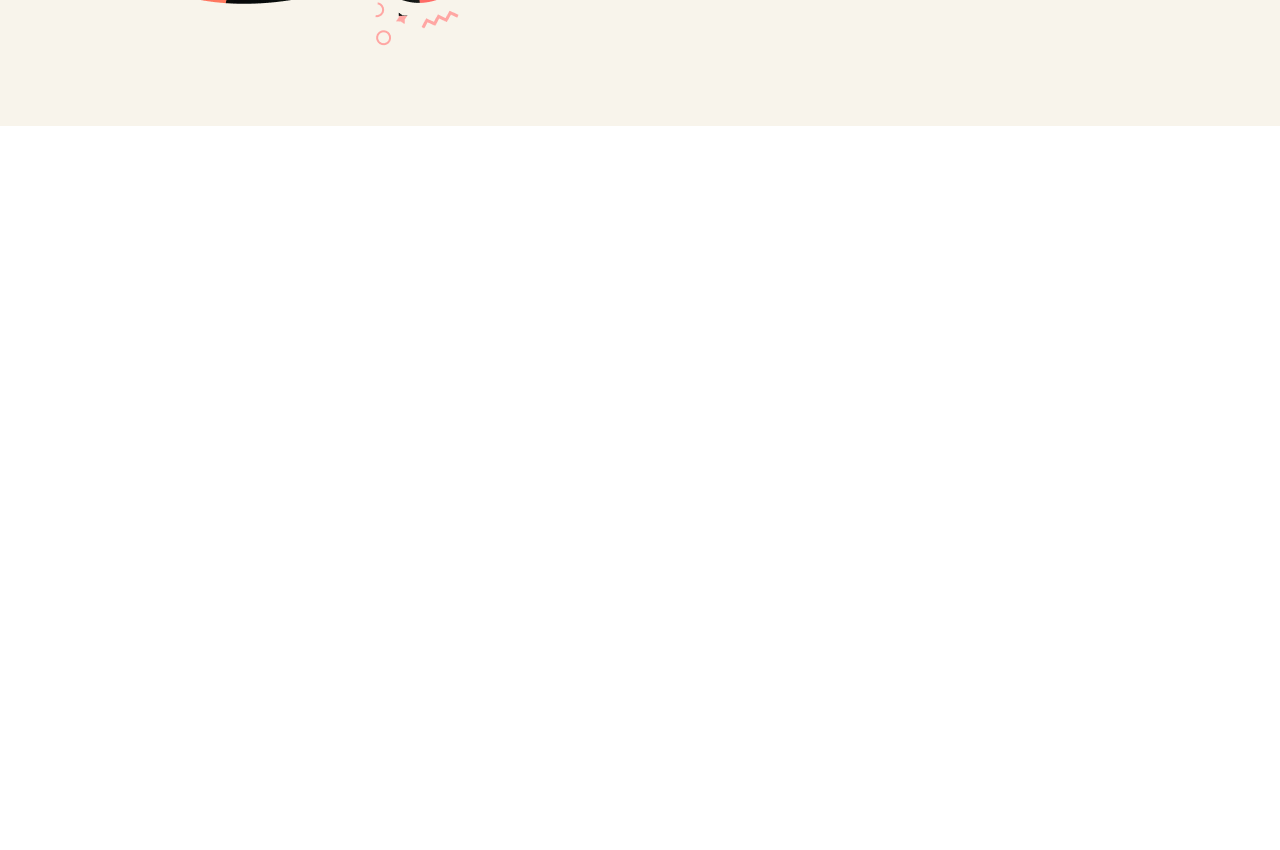
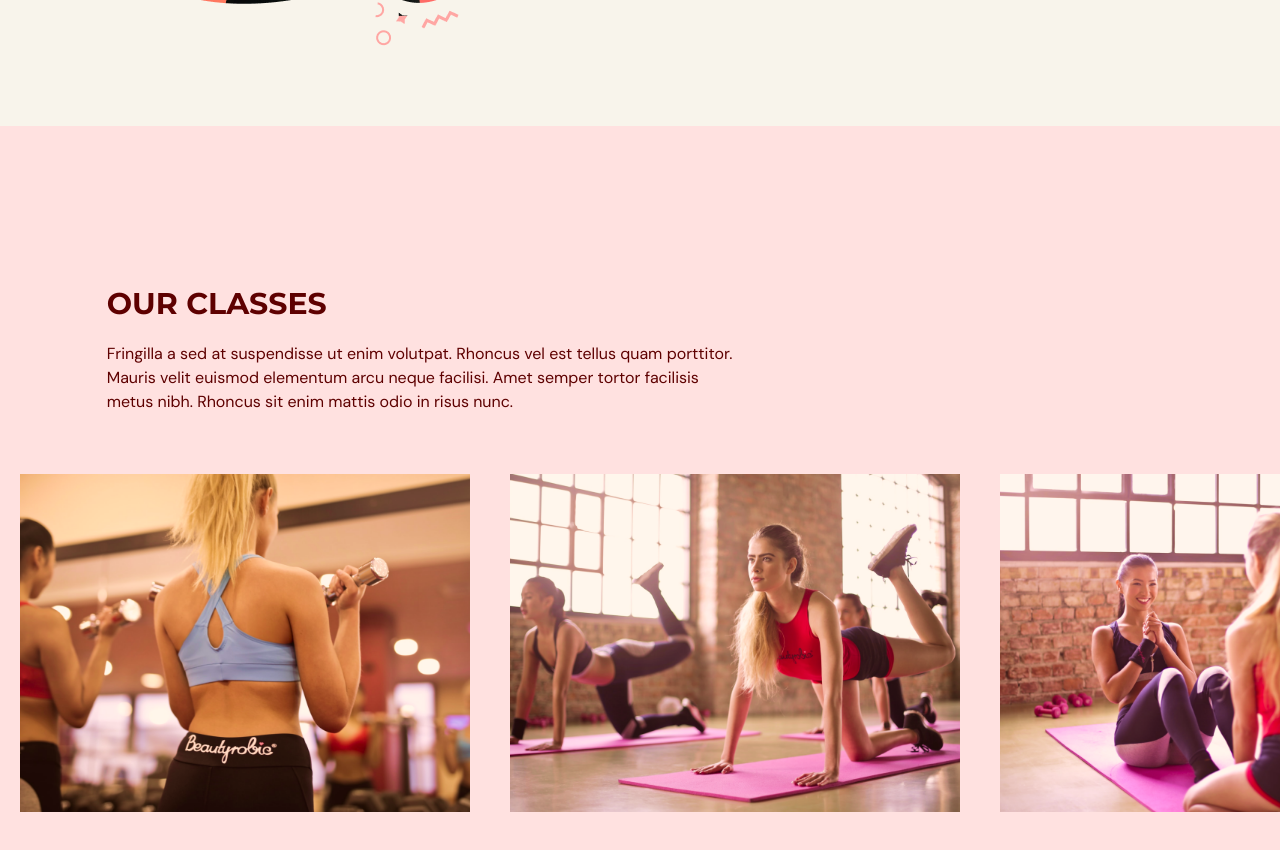
Before and after one commit to midevictor/Fitness-Application, a React (Vite) app: page / in a window 1280 px wide. Shown: the part 2000-2850 px from the top of the page. Before the commit the page ends 2126 px from the top, so only its background shows below. Built offline with nearby package versions, Linux system fonts and the light colour scheme.

Commit message:
implemented ourclasses section

```diff
--- a/src/App.tsx
+++ b/src/App.tsx
@@ -3,6 +3,7 @@
 import { SelectedPage } from "./scenes/shared/type";
 import Home from "./scenes/Home";
 import Benefits from "./scenes/Benefits"
+import OurClasses from "./scenes/OurClasses";
 
 function App() {
   const [selectedPage, setSelectedPage] = useState<SelectedPage>(SelectedPage.Home);
@@ -27,6 +28,7 @@
       <NavBar isTopOfPage={isTopOfPage} selectedPage={selectedPage} setSelectedPage={setSelectedPage} />
       <Home setSelectedPage={setSelectedPage}/>
       <Benefits setSelectedPage={setSelectedPage}/>
+      <OurClasses setSelectedPage={setSelectedPage}/>
     </div>
   )
 }
--- /dev/null
+++ b/src/scenes/OurClasses/Class.tsx
@@ -0,0 +1,23 @@
+
+
+type Props = {
+    name: string,
+    description: string,
+    image: string,
+}
+
+const Class = ({name, description, image}: Props) => {
+    const overlayStyles = `p-5 absolute z-30 flex
+    h-[380px] w-[450px] flex-col items-center justify-center
+    whitespace-normal bg-primary-500 text-center text-white
+    opacity-0 transition duration-500 hover:opacity-90`;
+  return <li className="relative mx-5 inline-block h-[380px] w-[450px]">
+    <div className={overlayStyles}>
+        <p className="text-2xl">{name}</p>
+        <p className="mt-5">{description}</p>
+    </div>
+    <img src={image} alt={`{$image}`} />
+  </li>
+}
+
+export default Class
--- /dev/null
+++ b/src/scenes/OurClasses/index.tsx
@@ -0,0 +1,96 @@
+import { SelectedPage, ClassTypes } from '../shared/type'
+import image1 from '@/assets/image1.png'
+import image2 from '@/assets/image2.png'
+import image3 from '@/assets/image3.png'
+import image4 from '@/assets/image4.png'
+import image5 from '@/assets/image5.png'
+import image6 from '@/assets/image6.png'
+import { motion } from 'framer-motion'
+import Class from './Class'
+import HTEXT from '../shared/HTEXT'
+
+const classes: Array<ClassTypes>= [
+  {
+    name: "Weight Training Classes",
+    description:
+      "Lorem ipsum dolor sit amet, consectetur adipiscing elit, sed do eiusmod tempor incididunt ut labore et dolore magna aliqua. Ut enim ad minim veniam, quis nostrud exercitation ullamco laboris nisi ut aliquip ex ea commodo consequat.",
+    image: image1,
+  },
+  {
+    name: "Yoga Classes",
+    image: image2,
+  },
+  {
+    name: "Ab Core Classes",
+    description:
+      "Lorem ipsum dolor sit amet, consectetur adipiscing elit, sed do eiusmod tempor incididunt ut labore et dolore magna aliqua. Ut enim ad minim veniam, quis nostrud exercitation ullamco laboris nisi ut aliquip ex ea commodo consequat.",
+    image: image3,
+  },
+  {
+    name: "Adventure Classes",
+    description:
+      "Lorem ipsum dolor sit amet, consectetur adipiscing elit, sed do eiusmod tempor incididunt ut labore et dolore magna aliqua. Ut enim ad minim veniam, quis nostrud exercitation ullamco laboris nisi ut aliquip ex ea commodo consequat.",
+    image: image4,
+  },
+  {
+    name: "Fitness Classes",
+    image: image5,
+  },
+  {
+    name: "Training Classes",
+    description:
+      "Lorem ipsum dolor sit amet, consectetur adipiscing elit, sed do eiusmod tempor incididunt ut labore et dolore magna aliqua. Ut enim ad minim veniam, quis nostrud exercitation ullamco laboris nisi ut aliquip ex ea commodo consequat.",
+    image: image6,
+  },
+]
+
+type Props = {
+  setSelectedPage: (value: SelectedPage) => void
+}
+
+const OurClasses = ({ setSelectedPage }: Props) => {
+  return (
+    <section id="ourclasses" className="w-full bg-primary-100 py-40">
+      <motion.div
+        onViewportEnter={() => setSelectedPage(SelectedPage.OurClasses)}
+      >
+        <motion.div
+          className="mx-auto w-5/6"
+          initial="hidden"
+          whileInView="visible"
+          viewport={{ once: true, amount: 0.5 }}
+          transition={{ duration: 0.5 }}
+          variants={{
+            hidden: { opacity: 0, x: -50 },
+            visible: { opacity: 1, x: 0 },
+          }}
+        >
+          <div className="md:w-3/5">
+            <HTEXT>OUR CLASSES</HTEXT>
+            <p className="py-5">
+              Fringilla a sed at suspendisse ut enim volutpat. Rhoncus vel est
+              tellus quam porttitor. Mauris velit euismod elementum arcu neque
+              facilisi. Amet semper tortor facilisis metus nibh. Rhoncus sit
+              enim mattis odio in risus nunc.
+            </p>
+          </div>
+        </motion.div>
+        <div className='mt-10 h-[353px] w-full overflow-x-auto overflow-y-hidden'>
+          <ul className="w-[2800px] whitespace-nowrap">
+          {classes.map((item: ClassTypes, index) => (
+              <Class
+                key={`${item.name}-${index}`}
+                name={item.name}
+                description={item.description}
+                image={item.image}
+              />
+            ))}
+
+          </ul>
+        </div>
+      </motion.div>
+    </section>
+  )
+}
+
+export default OurClasses
--- a/src/scenes/shared/type.ts
+++ b/src/scenes/shared/type.ts
@@ -10,3 +10,9 @@
   title: string;
   description: string;
 }
+
+export interface ClassTypes {
+  name: string;
+  description?: string;
+  image: string
+}
```
